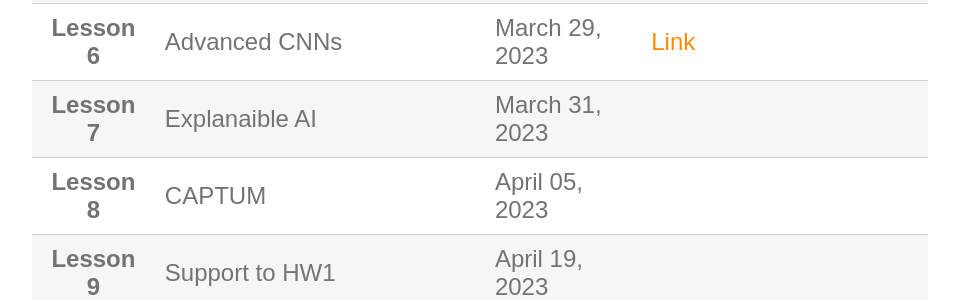
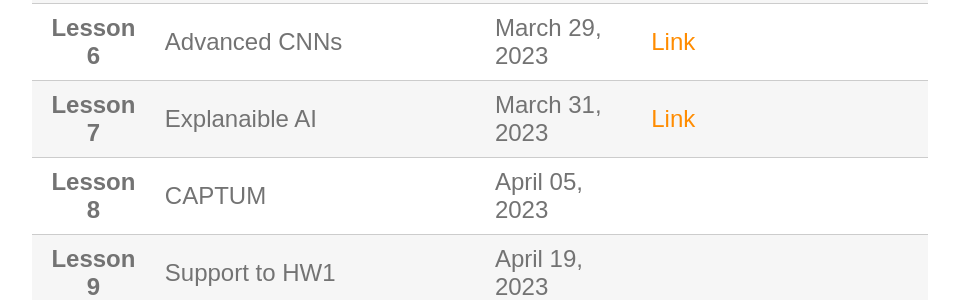
Before and after one commit to perceivelab/knowledge-discovery-course, a Jekyll site: the page built from lezioni.md, in a window 1280 px wide. Shown: the part 832-1132 px from the top of the page, without its empty margins (160-1119 px from the left). Built offline with Jekyll 4.4.1, drawn with Linux system fonts in a browser that asks for light colours; our own code applies the rules of GitHub Pages for plain Markdown files.

Commit message:
Update lezioni.md

```diff
--- a/lezioni.md
+++ b/lezioni.md
@@ -11,7 +11,7 @@
 | **Lesson 4**      | Convolutional Neural Networks                     | March 22, 2023                 | [Link](https://drive.google.com/file/d/1tOrCD19t86WHVKtYuEXl3FEZWjPNsbn3/view?usp=sharing)    | |
 | **Lesson 5**      | Train a CNN with Pytorch                          | March 24, 2023                 |  | [Link](https://colab.research.google.com/drive/1JeTxrasXpxkXnCg4qa2fQtlJlyPHJki9?usp=sharing)  |
 | **Lesson 6**      | Advanced CNNs                                     | March 29, 2023                 | [Link](https://drive.google.com/file/d/18B9AJ1OXu39vFwwFtNtaNDJ0D6tzOu0l/view?usp=sharing)   | |
-| **Lesson 7**      | Explanaible AI                                    | March 31, 2023                 |    | |
+| **Lesson 7**      | Explanaible AI                                    | March 31, 2023                 | [Link](https://drive.google.com/file/d/19k5mjhROmS32lCoFIWr-6NpQGYaM0kyU/view?usp=sharing)   | |
 | **Lesson 8**      | CAPTUM                                            | April 05, 2023                 |    | |
 | **Lesson 9**      | Support to HW1                                    | April 19, 2023                 |    | |
 | **Lesson 10**      | Generative Models - part 1                        | April 21, 2023                 |    | |
```
